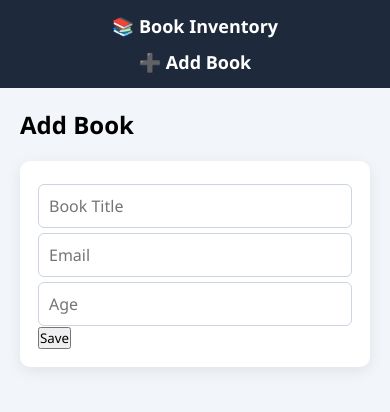
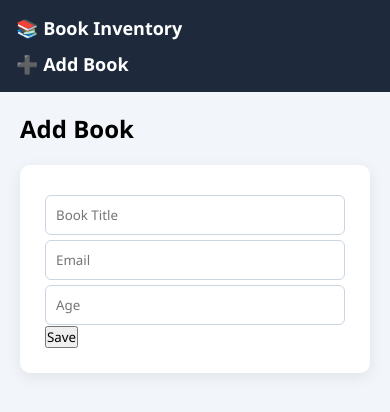
Before and after one commit to Vidyadalavi/Book_inventory_management_system, a React (Vite) app: page /add in a window 390 px wide. Shown: the top 412 px of the page. Built offline with nearby package versions, Linux system fonts and the light colour scheme; no server answers.

Commit message:
responsive UI

```diff
--- a/src/main.css
+++ b/src/main.css
@@ -1,8 +1,13 @@
+/* Base */
 * {
   margin: 0;
   padding: 0;
   box-sizing: border-box;
   font-family: "Segoe UI", Tahoma, Geneva, Verdana, sans-serif;
+}
+
+html {
+  font-size: 16px; /* 1rem = 16px */
 }
 
 body {
@@ -12,15 +17,15 @@ body {
 /* Navbar */
 nav {
   background: #1e293b;
-  padding: 18px 40px;
+  padding: 1.125rem 2.5rem; /* 18px 40px */
   display: flex;
-  gap: 30px;
+  gap: 1.875rem; /* 30px */
 }
 
 nav a {
   color: #ffffff;
   text-decoration: none;
-  font-size: 18px;
+  font-size: 1.125rem; /* 18px */
   font-weight: 600;
 }
 
@@ -30,37 +35,37 @@ nav a:hover {
 
 /* Page Layout */
 .page {
-  padding: 40px;
+  padding: 2.5rem; /* 40px */
 }
 
 /* Card */
 .card {
   background: #ffffff;
-  padding: 25px;
-  border-radius: 10px;
-  box-shadow: 0 4px 15px rgba(0, 0, 0, 0.08);
-  margin-top: 20px;
+  padding: 1.5625rem; /* 25px */
+  border-radius: 0.625rem; /* 10px */
+  box-shadow: 0 0.25rem 0.9375rem rgba(0, 0, 0, 0.08); /* 4px 15px */
+  margin-top: 1.25rem; /* 20px */
 }
 
 /* Table */
 table {
   width: 100%;
   border-collapse: collapse;
-  margin-top: 20px;
+  margin-top: 1.25rem; /* 20px */
   overflow: hidden;
-  border-radius: 10px;
+  border-radius: 0.625rem; /* 10px */
 }
 
 th {
   background: #0f172a;
   color: white;
-  padding: 14px;
+  padding: 0.875rem; /* 14px */
 }
 
 td {
-  padding: 12px;
+  padding: 0.75rem; /* 12px */
   text-align: center;
-  border-bottom: 1px solid #eee;
+  border-bottom: 0.0625rem solid #eee; /* 1px */
 }
 
 tr:hover {
@@ -69,12 +74,12 @@ tr:hover {
 
 /* Buttons */
 .btn {
-  padding: 8px 14px;
-  border-radius: 6px;
+  padding: 0.5rem 0.875rem; /* 8px 14px */
+  border-radius: 0.375rem; /* 6px */
   border: none;
   cursor: pointer;
   font-weight: 600;
-  margin: 3px;
+  margin: 0.1875rem; /* 3px */
 }
 
 .view { background: #3b82f6; color: white; }
@@ -88,17 +93,16 @@ tr:hover {
 
 /* Form */
 form {
-  width: 100%;
-  max-width: 420rem;
+  width: 26.25rem; /* 420px */
+  max-width: 100%;
 }
-
 
 input {
   width: 100%;
-  padding: 10px;
-  border-radius: 6px;
-  border: 1px solid #cbd5e1;
-  margin-top: 5px;
+  padding: 0.625rem; /* 10px */
+  border-radius: 0.375rem; /* 6px */
+  border: 0.0625rem solid #cbd5e1;
+  margin-top: 0.3125rem; /* 5px */
 }
 
 label {
@@ -107,100 +111,115 @@ label {
 
 .error {
   color: red;
-  font-size: 14px;
-  margin-top: 4px;
+  font-size: 0.875rem; /* 14px */
+  margin-top: 0.25rem; /* 4px */
 }
 
 /* Details card */
 .details p {
-  margin-bottom: 12px;
-  font-size: 17px;
+  margin-bottom: 0.75rem; /* 12px */
+  font-size: 1.0625rem; /* 17px */
 }
+
+/* Book Details Layout */
 .book-layout {
   display: grid;
-  grid-template-columns: 220px 1fr;
-  gap: 40px;
+  grid-template-columns: 13.75rem 1fr; /* 220px */
+  gap: 2.5rem; /* 40px */
   align-items: start;
 }
 
 .book-cover {
-  width: 220px;
-  height: 320px;
+  width: 13.75rem;
+  height: 20rem; /* 320px */
   object-fit: cover;
-  border-radius: 10px;
-  box-shadow: 0 8px 18px rgba(0,0,0,0.15);
+  border-radius: 0.625rem;
+  box-shadow: 0 0.5rem 1.125rem rgba(0,0,0,0.15);
 }
 
 .book-info h1 {
-  font-size: 28px;
-  margin-bottom: 6px;
+  font-size: 1.75rem; /* 28px */
+  margin-bottom: 0.375rem; /* 6px */
 }
 
 .subtitle {
   color: #64748b;
   font-style: italic;
-  margin-bottom: 16px;
+  margin-bottom: 1rem; /* 16px */
 }
 
 .meta {
-  margin: 12px 0;
+  margin: 0.75rem 0; /* 12px */
   line-height: 1.8;
 }
 
 .section {
-  margin-top: 24px;
+  margin-top: 1.5rem; /* 24px */
 }
 
 .section h3 {
-  margin-bottom: 10px;
+  margin-bottom: 0.625rem; /* 10px */
   color: #0f172a;
-  border-bottom: 2px solid #e2e8f0;
-  padding-bottom: 6px;
+  border-bottom: 0.125rem solid #e2e8f0;
+  padding-bottom: 0.375rem; /* 6px */
 }
 
+/* ✅ Mobile Responsive Table */
+@media (max-width: 48rem) {
 
-/* ================= MOBILE RESPONSIVE ================= */
+  table, thead, tbody, th, td, tr {
+    display: block;
+    width: 100%;
+  }
 
-@media (max-width: 768px) {
+  thead {
+    display: none;
+  }
+
+  tr {
+    background: #ffffff;
+    margin-bottom: 0.9375rem; /* 15px */
+    padding: 0.75rem;
+    border-radius: 0.625rem;
+    box-shadow: 0 0.1875rem 0.625rem rgba(0,0,0,0.08);
+  }
+
+  td {
+    text-align: left;
+    padding: 0.5rem 0;
+    border: none;
+    position: relative;
+  }
+
+  td::before {
+    content: attr(data-label);
+    font-weight: bold;
+    display: block;
+    color: #0f172a;
+    margin-bottom: 0.25rem;
+  }
+
+  .btn {
+    width: 100%;
+    margin: 0.375rem 0;
+  }
 
   nav {
     flex-direction: column;
-    gap: 12px;
-    padding: 14px 20px;
-    text-align: center;
+    gap: 0.75rem;
+    padding: 1rem;
   }
 
   .page {
-    padding: 20px;
-  }
-
-  input {
-    font-size: 16px;
-  }
-
-  table {
-    display: block;
-    overflow-x: auto;
-    white-space: nowrap;
-  }
-
-  .btn {
-    display: block;
-    width: 100%;
-    margin: 6px 0;
-  }
-
-  .card {
-    padding: 18px;
+    padding: 1.25rem;
   }
 
   .book-layout {
     grid-template-columns: 1fr;
-    gap: 20px;
+    text-align: center;
   }
 
   .book-cover {
-    width: 100%;
-    height: auto;
+    margin: 0 auto;
   }
 }
```
